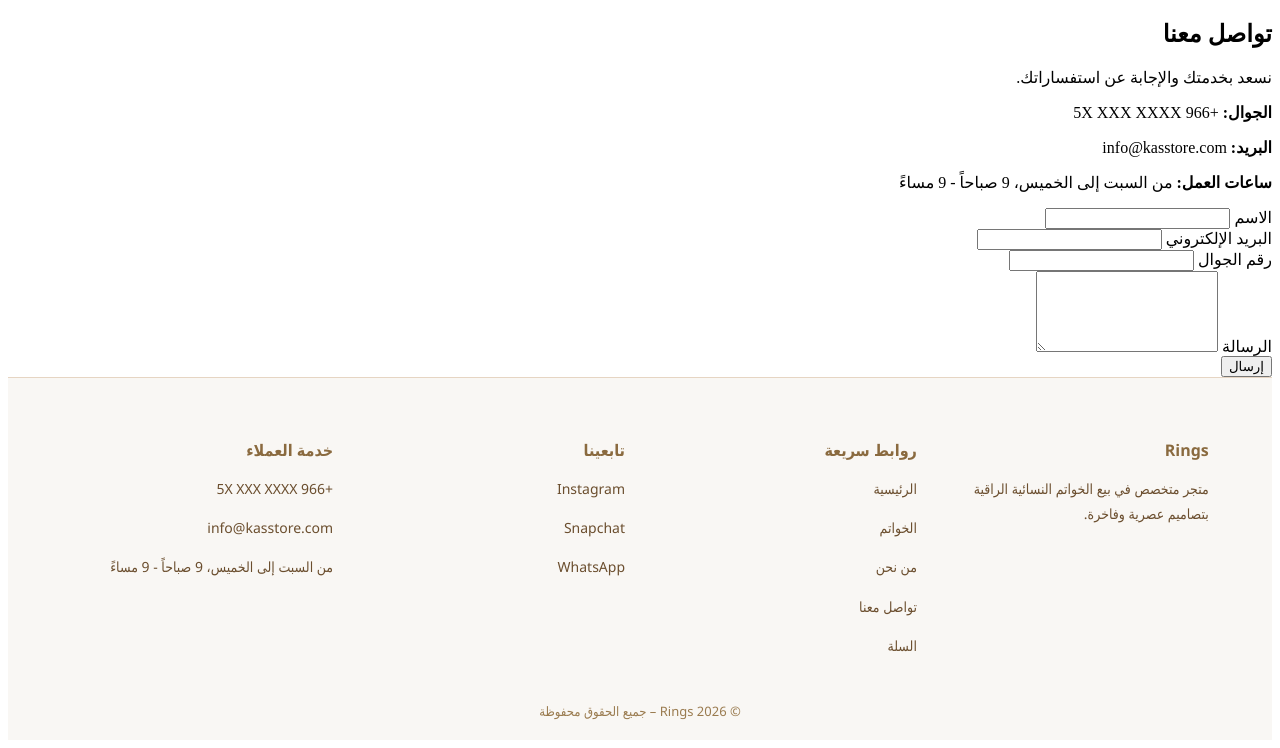
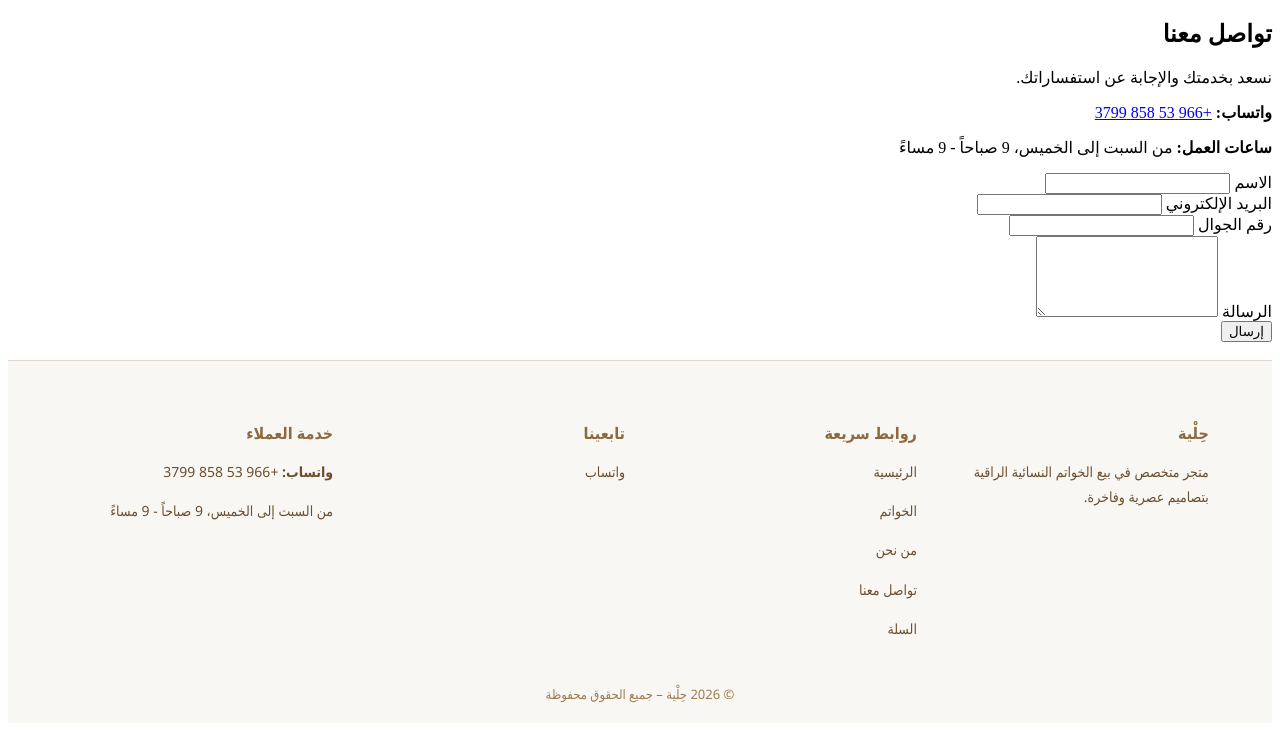
Before and after one commit to abofhad2012/kas8888, a Django app: page /contact/ in a window 1280 px wide. Shown: the part 65-813 px from the top of the page. After the commit the page ends 768 px from the top, so only its background shows below. Run offline with Django 5.2, Linux system fonts and the light colour scheme.

Commit message:
Update Hilya footer and contact WhatsApp

```diff
--- a/templates/includes/footer.html
+++ b/templates/includes/footer.html
@@ -4,7 +4,7 @@
     <div class="footer-container">
 
         <div>
-            <h4>Rings</h4>
+            <h4>حِلْية</h4>
             <p>
                 متجر متخصص في بيع الخواتم النسائية الراقية
                 بتصاميم عصرية وفاخرة.
@@ -24,10 +24,20 @@
             <h4>تابعينا</h4>
 
             <p>
+                <a href="https://wa.me/966538583799"
+                   target="_blank"
+                   rel="noopener noreferrer">
+                    واتساب
+                </a>
+            </p>
+
+            <!-- أضف روابط إنستغرام وسناب هنا بعد تجهيز الحسابات الرسمية -->
+            <!--
+            <p>
                 <a href="https://www.instagram.com/USERNAME"
                    target="_blank"
                    rel="noopener noreferrer">
-                    Instagram
+                    إنستغرام
                 </a>
             </p>
 
@@ -35,34 +45,31 @@
                 <a href="https://www.snapchat.com/add/USERNAME"
                    target="_blank"
                    rel="noopener noreferrer">
-                    Snapchat
+                    سناب شات
                 </a>
             </p>
-
-            <p>
-                <a href="https://wa.me/9665XXXXXXXX"
-                   target="_blank"
-                   rel="noopener noreferrer">
-                    WhatsApp
-                </a>
-            </p>
+            -->
         </div>
 
         <div>
             <h4>خدمة العملاء</h4>
+
             <p>
-                <a href="tel:+9665XXXXXXXX">+966 5X XXX XXXX</a>
+                <strong>واتساب:</strong>
+                <a href="https://wa.me/966538583799"
+                   target="_blank"
+                   rel="noopener noreferrer">
+                    +966 53 858 3799
+                </a>
             </p>
-            <p>
-                <a href="mailto:info@kasstore.com">info@kasstore.com</a>
-            </p>
+
             <p>من السبت إلى الخميس، 9 صباحاً - 9 مساءً</p>
         </div>
 
     </div>
 
     <div class="copyright">
-        © {% now "Y" %} Rings – جميع الحقوق محفوظة
+        © {% now "Y" %} حِلْية – جميع الحقوق محفوظة
     </div>
 
 </footer>
--- a/templates/pages/contact.html
+++ b/templates/pages/contact.html
@@ -1,6 +1,6 @@
 {% extends "base.html" %}
 
-{% block title %}تواصل معنا{% endblock %}
+{% block title %}تواصل معنا | حِلْية{% endblock %}
 
 {% block content %}
 <section class="container py-5">
@@ -8,8 +8,15 @@
     <p>نسعد بخدمتك والإجابة عن استفساراتك.</p>
 
     <div class="mb-4">
-        <p><strong>الجوال:</strong> +966 5X XXX XXXX</p>
-        <p><strong>البريد:</strong> info@kasstore.com</p>
+        <p>
+            <strong>واتساب:</strong>
+            <a href="https://wa.me/966538583799"
+               target="_blank"
+               rel="noopener noreferrer">
+                +966 53 858 3799
+            </a>
+        </p>
+
         <p><strong>ساعات العمل:</strong> من السبت إلى الخميس، 9 صباحاً - 9 مساءً</p>
     </div>
 
```
